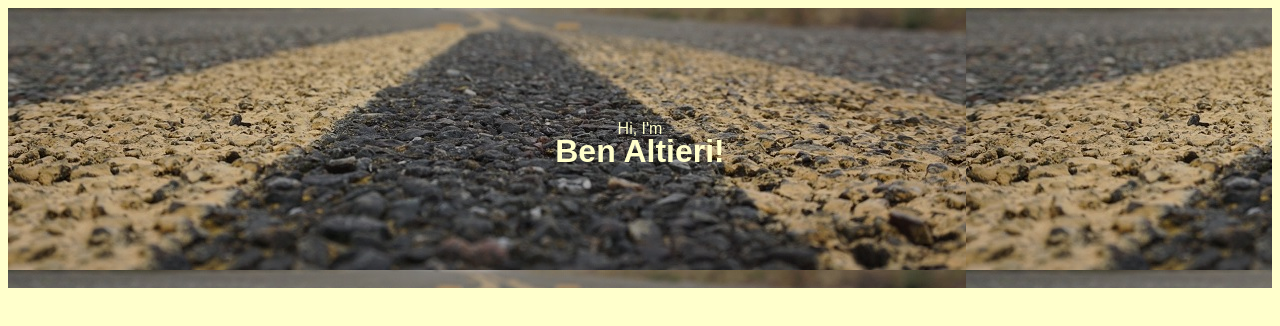
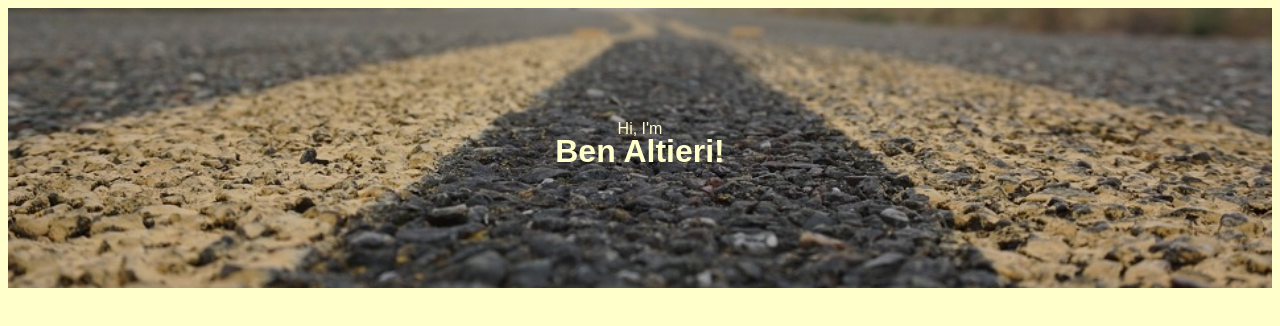
Before and after one commit to chiefspace/aboutme, a plain HTML site: page index.html in a window 1280 px wide. Drawn offline with Linux system fonts and the light colour scheme; a web font is replaced by a local one.

Commit message:
fixed header image to not repeat and keep aspect ration regardless of viewport size

```diff
--- a/style.css
+++ b/style.css
@@ -5,7 +5,9 @@
 
 .masthead {
     padding: 6em 0;
- 	background-image: url("images/header5.jpg");
+ 	background-image: url("https://raw.githubusercontent.com/chiefspace/aboutme/master/images/header5.jpg");
+ 	background-repeat: no-repeat;
+    background-size: cover;
 }
 
 .masthead-intro {
```
